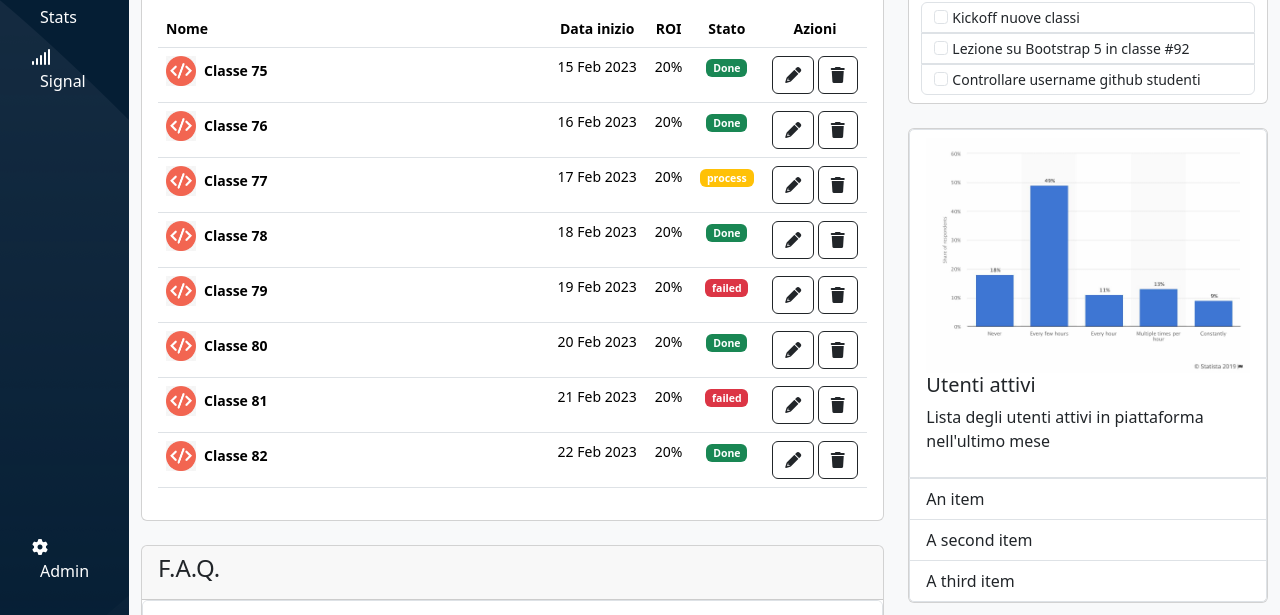
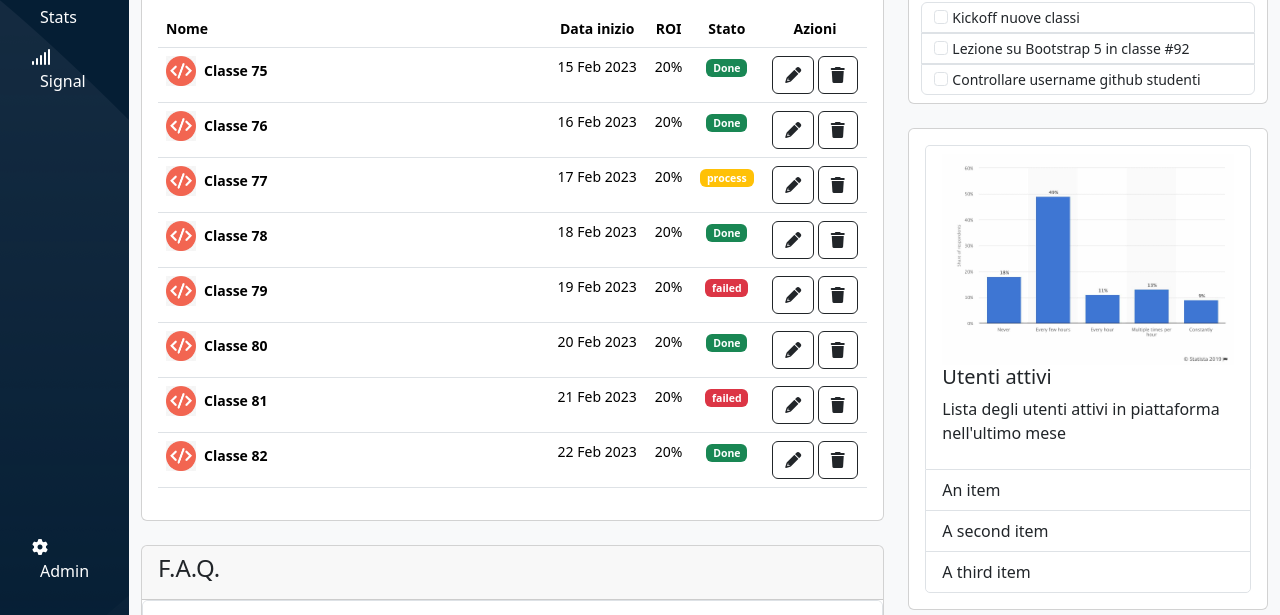
Before and after one commit to totarochristian/html-css-bootstrap-dashboard, a plain HTML site: page index.html in a window 1280 px wide. Shown: the part 185-800 px from the top of the page. Drawn offline with nearby package versions, Linux system fonts and the light colour scheme.

Commit message:
Define the padding to the card and remove bottom border to the header in the card "utenti attivi"

```diff
--- a/index.html
+++ b/index.html
@@ -333,8 +333,8 @@
                                 </div>
                             </div>
                             <div class="col-12">
-                                <div class="card">
-                                    <div class="card-header bg-white border">
+                                <div class="card p-3">
+                                    <div class="card-header bg-white border border-bottom-0">
                                         <img src="./assets/img/stats.jpeg" alt="Stats image" class="col-12">
                                         <h5>Utenti attivi</h5>
                                         <p>Lista degli utenti attivi in piattaforma nell'ultimo mese</p>
```
